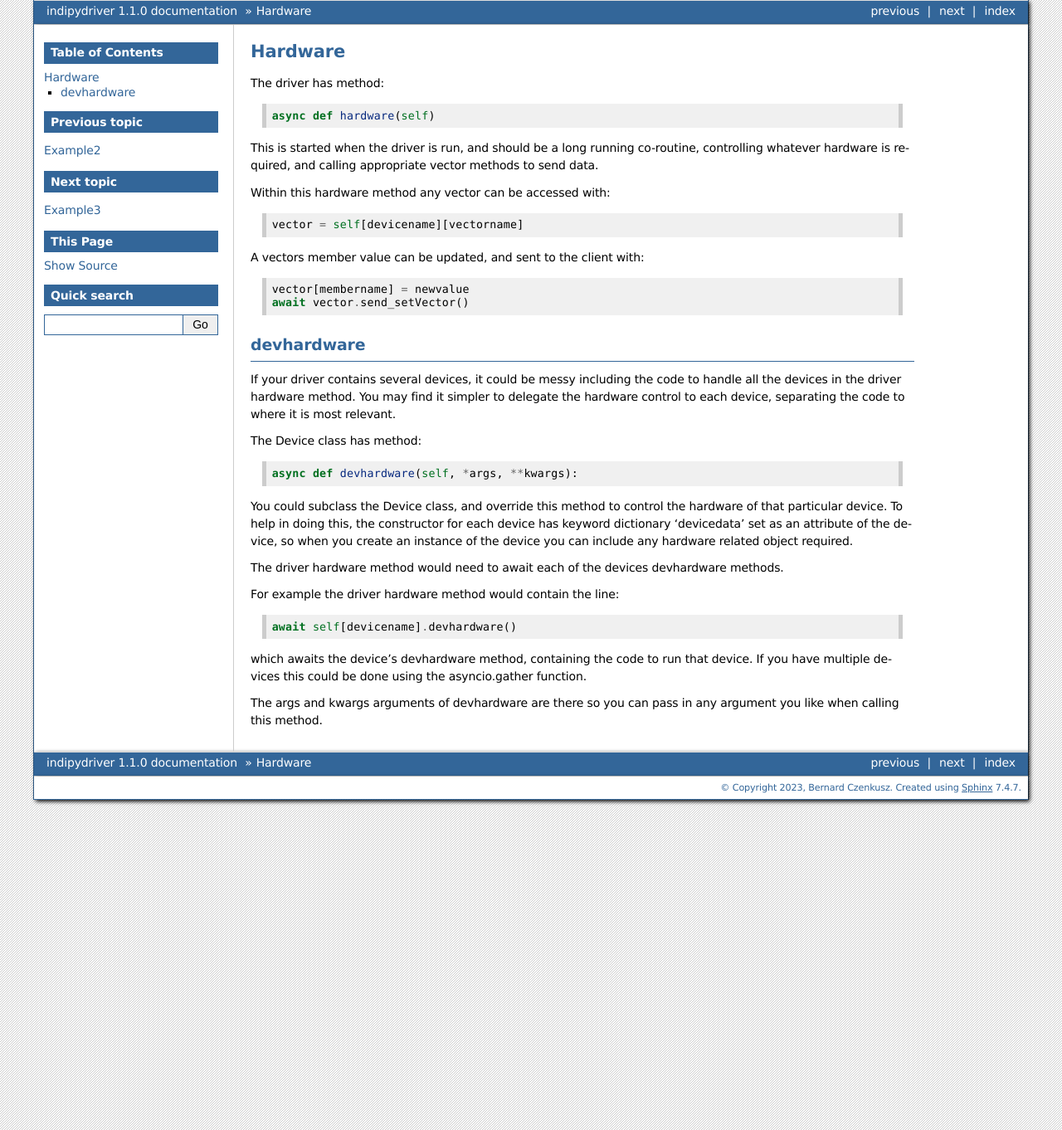
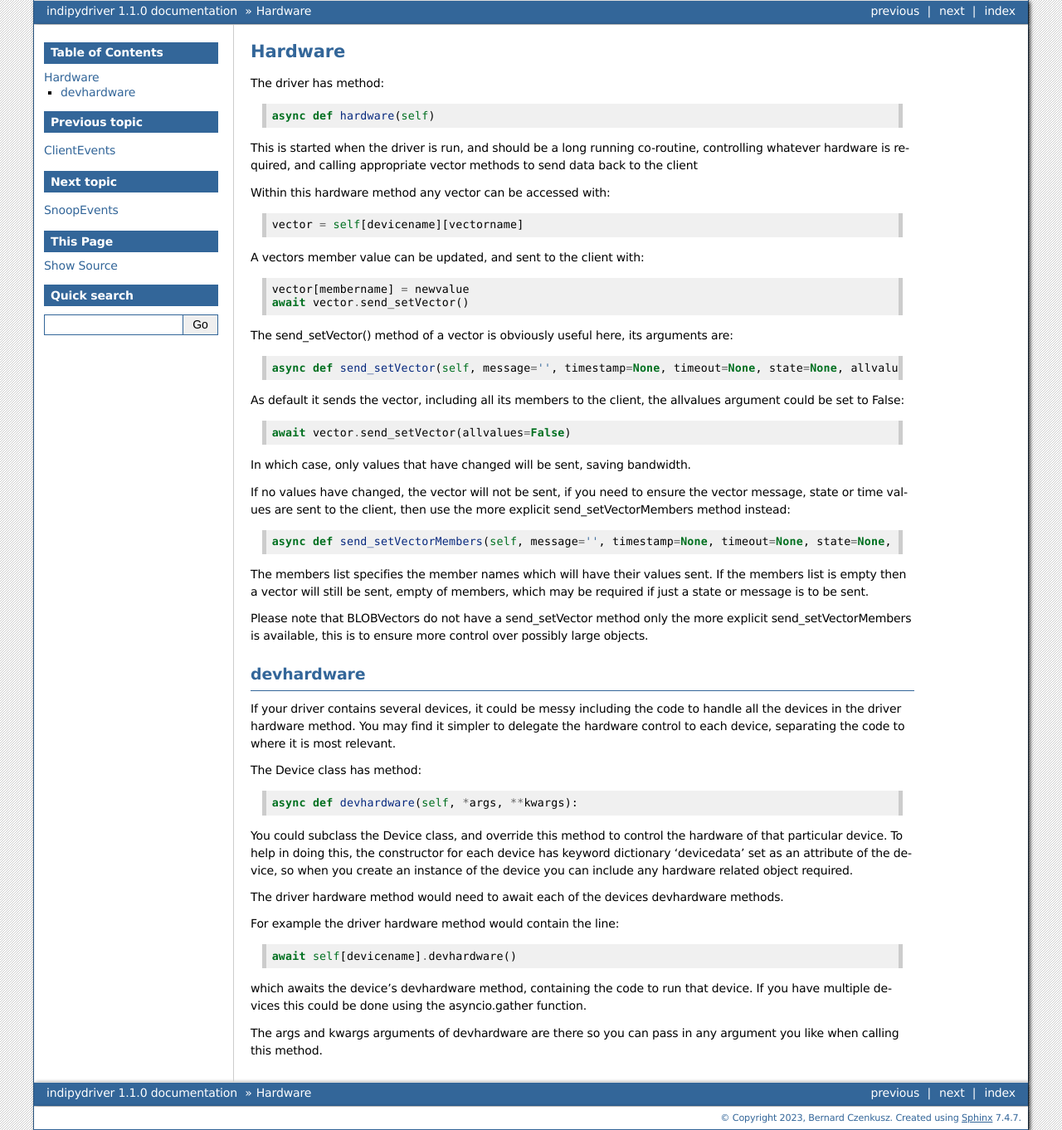
Before and after one commit to bernie-skipole/indipydriver, a Sphinx documentation site: the page built from docs/source/usage/hardware.rst, in a window 1280 px wide. Shown: the whole page at 83% size. Built offline with Sphinx 7.4.7, drawn with Linux system fonts in a browser that asks for light colours.

Commit message:
Working on docs

```diff
--- a/docs/source/index.rst
+++ b/docs/source/index.rst
@@ -12,11 +12,11 @@ indipydriver = Python tools to create INDI drivers
    usage/device
    usage/ipydriver
    usage/clientevents
+   usage/hardware
    usage/snoopevents
    usage/ipyserver
    usage/example1
    usage/example2
-   usage/hardware
    usage/example3
    usage/example4
    usage/example5
--- a/docs/source/usage/hardware.rst
+++ b/docs/source/usage/hardware.rst
@@ -6,7 +6,7 @@ The driver has method::
 
     async def hardware(self)
 
-This  is started when the driver is run, and should be a long running co-routine, controlling whatever hardware is required, and calling appropriate vector methods to send data.
+This  is started when the driver is run, and should be a long running co-routine, controlling whatever hardware is required, and calling appropriate vector methods to send data back to the client
 
 Within this hardware method any vector can be accessed with::
 
@@ -16,6 +16,24 @@ A vectors member value can be updated, and sent to the client with::
 
      vector[membername] = newvalue
      await vector.send_setVector()
+
+The send_setVector() method of a vector is obviously useful here, its arguments are::
+
+    async def send_setVector(self, message='', timestamp=None, timeout=None, state=None, allvalues=True)
+
+As default it sends the vector, including all its members to the client, the allvalues argument could be set to False::
+
+     await vector.send_setVector(allvalues=False)
+
+In which case, only values that have changed will be sent, saving bandwidth.
+
+If no values have changed, the vector will not be sent, if you need to ensure the vector message, state or time values are sent to the client, then use the more explicit send_setVectorMembers method instead::
+
+    async def send_setVectorMembers(self, message='', timestamp=None, timeout=None, state=None, members=[])
+
+The members list specifies the member names which will have their values sent. If the members list is empty then a vector will still be sent, empty of members, which may be required if just a state or message is to be sent.
+
+Please note that BLOBVectors do not have a send_setVector method only the more explicit send_setVectorMembers is available, this is to ensure more control over possibly large objects.
 
 
 devhardware
```
Also changed, not shown: docs/source/usage/clientevents.rst (+9 -15 lines).
